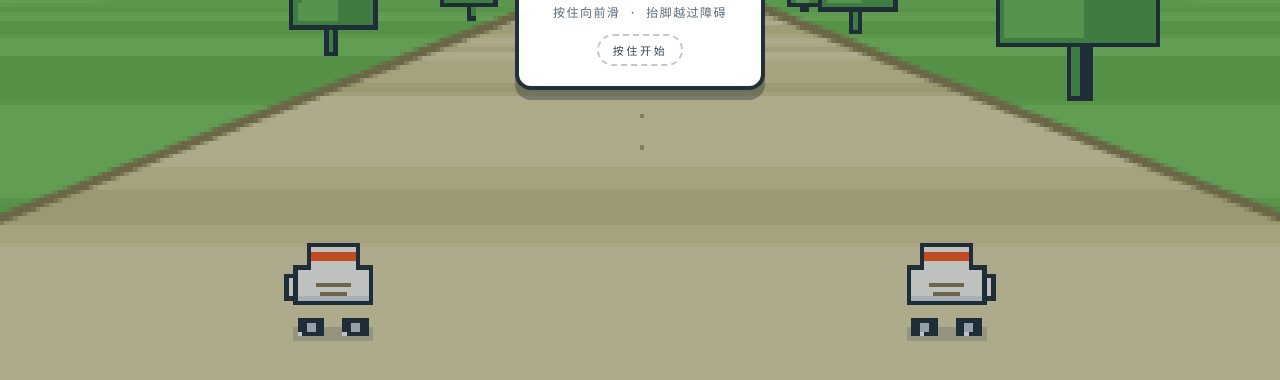
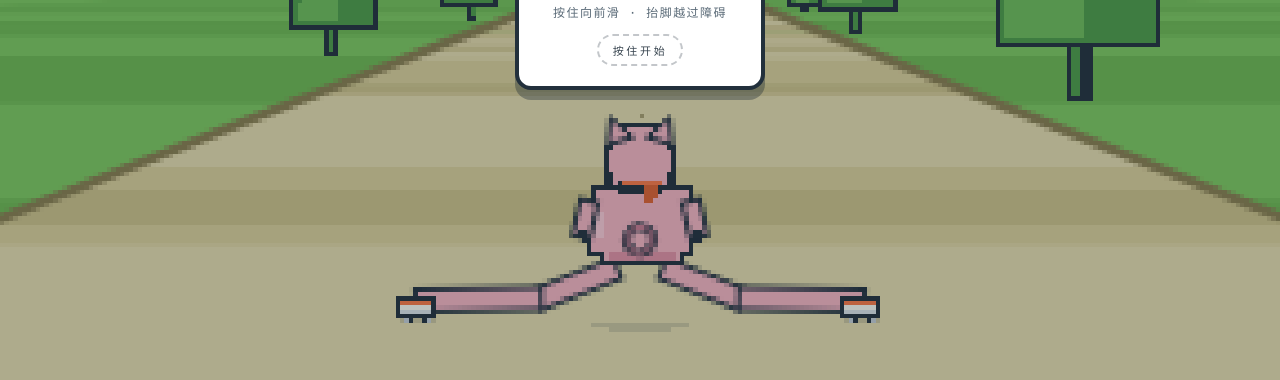
Before and after one commit to blueyesess/wavedromgen, a plain HTML site: page one-step/index.html in a window 1280 px wide. Shown: the part 406-786 px from the top of the page. Drawn offline with Linux system fonts and the light colour scheme.

Commit message:
feat: 指尖滑板游戏创意调研
Co-authored-by: traeagent <traeagent@users.noreply.github.com>

```diff
--- a/one-step/index.html
+++ b/one-step/index.html
@@ -148,12 +148,6 @@
 
   // 失衡
   let balance = 0;
-  let prevBoth = false;
-
-  // 双踩蓄力 / 冲刺
-  let charge = 0;
-  let chargeReady = false;
-  let dashT = 0;
 
   // 连击
   let combo = 0;
@@ -203,7 +197,6 @@
 
   function sfxStep(side) { blip(side === 0 ? 220 : 165, 0.06, 'square', 0.35); }
   function sfxPass() { blip(520, 0.035, 'square', 0.14); }
-  function sfxDash() { blip(180, 0.18, 'sawtooth', 0.28, 620); }
   function sfxTick() { blip(90, 0.02, 'square', 0.05); }
   function sfxFall() {
     blip(190, 0.28, 'sawtooth', 0.5, 60);
@@ -230,12 +223,12 @@
     horizon = Math.round(VH * 0.46);
     FOCAL = VH * 0.5;
     S_HIT = FOCAL / HIT_Z;
-    LANE = (0.24 * VW) / S_HIT;
+    LANE = (0.175 * VW) / S_HIT;
     ROAD_HALF = (0.72 * VW) / S_HIT;
     CAM_H = (VH * 0.92 - horizon) / S_HIT;
 
-    skateL = Math.round(VW * 0.26);
-    skateR = Math.round(VW * 0.74);
+    skateL = Math.round(VW * 0.325);
+    skateR = Math.round(VW * 0.675);
     skateY = Math.round(horizon + CAM_H * S_HIT) - 2;
   }
 
@@ -284,10 +277,6 @@
     particles = [];
     fallCause = '';
     balance = 0;
-    prevBoth = false;
-    charge = 0;
-    chargeReady = false;
-    dashT = 0;
     combo = 0;
     curve = null;
     curveAmt = 0;
@@ -612,8 +601,7 @@
 
     if (state === 'playing') {
       const anyDown = feet[0].down || feet[1].down;
-      dashT = Math.max(0, dashT - dt);
-      const envMul = (isTunnel() ? 1.12 : 1) * (dashT > 0 ? 1.6 : 1);
+      const envMul = isTunnel() ? 1.12 : 1;
       const target = anyDown ? (26 + Math.min(24, dist * 0.02)) * envMul : 0;
       speed += (target - speed) * Math.min(1, dt * 8);
       if (!anyDown && speed < 4) speed = 0;
@@ -643,21 +631,6 @@
       } else {
         bothUpT = 0;
       }
-
-      // 双踩蓄力 → 单脚抬起触发冲刺
-      const nowBoth = feet[0].down && feet[1].down;
-      if (nowBoth) {
-        charge = Math.min(1, charge + dt / 1.2);
-        if (charge >= 1) chargeReady = true;
-      } else if (prevBoth && chargeReady && !bothUp && state === 'playing') {
-        chargeReady = false;
-        charge = 0;
-        dashT = 0.9;
-        sfxDash();
-      } else if (!chargeReady) {
-        charge = Math.max(0, charge - dt * 0.9);
-      }
-      prevBoth = nowBoth;
 
       if (state === 'playing') updateWorld(dt);
     } else if (state === 'falling') {
@@ -1022,72 +995,70 @@
     }
   }
 
-  function drawSkate(x, y, side, down, flung) {
-    const dir = side === 0 ? -1 : 1;
-    const lift = down ? 0 : 12;
-    const bob = down ? Math.round(feet[side].bob * 2) : 0;
-    const px = Math.round(x + (down ? 0 : -dir * 2));
-    const py = Math.round(y - lift - bob);
+  /* ---------------- 玩家：背对镜头的小猪 ---------------- */
+  const PIG = { skin:'#f9b6c2', light:'#ffcdd6', skin2:'#e693a5', skin3:'#cf7f93', scarf:'#ff7a45', scarf2:'#e2622f' };
 
-    // 影子
-    ctx.globalAlpha = down ? 0.18 : 0.08;
+  function pigU() { return Math.max(0.55, Math.min(1.15, VH / 390)); }
+
+  // 粗像素肢体（带墨色描边）
+  function pigLimb(x1, y1, x2, y2, w) {
+    const dx = x2 - x1, dy = y2 - y1;
+    const len = Math.max(1, Math.hypot(dx, dy));
+    ctx.save();
+    ctx.translate((x1 + x2) / 2, (y1 + y2) / 2);
+    ctx.rotate(Math.atan2(dy, dx));
     ctx.fillStyle = pal.ink;
-    ctx.fillRect(px - 9, Math.round(y + 1), 18, down ? 3 : 2);
-    ctx.globalAlpha = 1;
+    ctx.fillRect(-len / 2 - 1, -w / 2 - 1, len + 2, w + 2);
+    ctx.fillStyle = PIG.skin;
+    ctx.fillRect(-len / 2, -w / 2, len, w);
+    ctx.restore();
+  }
 
-    // 冲刺尾迹
-    if (dashT > 0 && down) {
-      ctx.globalAlpha = Math.min(0.4, dashT / 0.9 * 0.4);
-      ctx.fillStyle = DANGER;
-      ctx.fillRect(px - 15, py - 9, 5, 1);
-      ctx.fillRect(px - 19, py - 5, 7, 1);
-      ctx.globalAlpha = 1;
+  // 左右对称的像素圆块：先描边再填色，只留外轮廓
+  function pigBlob(cx, top, rows, fill, shade) {
+    let y = Math.round(top);
+    const boxes = [];
+    for (const r of rows) {
+      const w = Math.max(2, Math.round(r.w));
+      const h = Math.max(1, Math.round(r.h));
+      const x = Math.round(cx - w / 2);
+      ctx.fillStyle = pal.ink;
+      ctx.fillRect(x - 1, y - 1, w + 2, h + 2);
+      boxes.push({ x: x, y: y, w: w, h: h });
+      y += h;
     }
+    for (const b of boxes) {
+      ctx.fillStyle = fill;
+      ctx.fillRect(b.x, b.y, b.w, b.h);
+    }
+    if (shade && boxes.length) {
+      const b = boxes[boxes.length - 1];
+      ctx.fillStyle = shade;
+      ctx.fillRect(b.x + 1, b.y + Math.max(0, b.h - 2), Math.max(1, b.w - 2), Math.min(2, b.h));
+    }
+    return boxes;
+  }
 
-    const body = '#fffdf4';
-    const shade = '#dfe7ea';
-
-    // 外轮廓
-    ctx.fillStyle = pal.ink;
-    ctx.fillRect(px - 9, py - 13, 18, 9);
-    ctx.fillRect(px - 6, py - 18, 12, 6);
-    // 鞋身
-    ctx.fillStyle = body;
-    ctx.fillRect(px - 8, py - 12, 16, 7);
-    // 鞋帮
-    ctx.fillRect(px - 5, py - 17, 10, 5);
-    // 鞋帮条纹
-    ctx.fillStyle = DANGER;
-    ctx.fillRect(px - 5, py - 16, 10, 2);
-    // 鞋底阴影
-    ctx.fillStyle = shade;
-    ctx.fillRect(px - 8, py - 6, 16, 1);
-    // 鞋头
-    ctx.fillStyle = pal.ink;
-    const toeX = dir > 0 ? px + 8 : px - 11;
-    ctx.fillRect(toeX, py - 11, 3, 6);
-    ctx.fillStyle = body;
-    ctx.fillRect(toeX + 1, py - 10, 1, 4);
-    // 鞋带
-    ctx.fillStyle = pal.edge;
-    ctx.fillRect(px - 4, py - 9, 8, 1);
-    ctx.fillRect(px - 3, py - 7, 6, 1);
-
+  function drawPigSkate(x, y, u) {
+    const bw = 13 * u, bh = 6 * u;
+    const left = Math.round(x - bw / 2);
+    const top = Math.round(y - 9 * u);
     // 轮子
     ctx.fillStyle = pal.ink;
-    ctx.fillRect(px - 8, py - 1, 6, 4);
-    ctx.fillRect(px + 2, py - 1, 6, 4);
+    ctx.fillRect(Math.round(x - 6 * u), Math.round(y - 3 * u), Math.max(2, Math.round(4 * u)), Math.max(2, Math.round(3 * u)));
+    ctx.fillRect(Math.round(x + 2 * u), Math.round(y - 3 * u), Math.max(2, Math.round(4 * u)), Math.max(2, Math.round(3 * u)));
     ctx.fillStyle = '#c6d0d6';
-    ctx.fillRect(px - 6, py, 2, 2);
-    ctx.fillRect(px + 4, py, 2, 2);
-
-    // 轮子转动高光
-    if (!flung) {
-      const spin = (Math.floor(dist * 0.7 + side * 2) % 4);
-      ctx.fillStyle = '#ffffff';
-      ctx.fillRect(px - 8 + spin, py + 2, 1, 1);
-      ctx.fillRect(px + 2 + spin, py + 2, 1, 1);
-    }
+    ctx.fillRect(Math.round(x - 5 * u), Math.round(y - 2 * u), Math.max(1, Math.round(2 * u)), Math.max(1, Math.round(2 * u)));
+    ctx.fillRect(Math.round(x + 3 * u), Math.round(y - 2 * u), Math.max(1, Math.round(2 * u)), Math.max(1, Math.round(2 * u)));
+    // 鞋靴
+    ctx.fillStyle = pal.ink;
+    ctx.fillRect(left - 1, top - 1, Math.round(bw) + 2, Math.round(bh) + 2);
+    ctx.fillStyle = '#fffdf4';
+    ctx.fillRect(left, top, Math.round(bw), Math.round(bh));
+    ctx.fillStyle = PIG.scarf;
+    ctx.fillRect(left, top, Math.round(bw), Math.max(1, Math.round(2 * u)));
+    ctx.fillStyle = '#dfe7ea';
+    ctx.fillRect(left, top + Math.round(bh) - Math.max(1, Math.round(2 * u)), Math.round(bw), Math.max(1, Math.round(u)));
   }
 
   function supportSide() {
@@ -1139,7 +1110,7 @@
   }
 
   // 单脚支撑时头顶的叹号，随失衡值变大、跳动
-  function drawWarnBang(x, y) {
+  function drawWarnBang(x, topY) {
     if (balance < 0.2) return;
     const k = Math.min(1, (balance - 0.2) / 0.45);
     const now = performance.now();
@@ -1150,7 +1121,7 @@
     const gap = 2 * s;
     const dotH = 2 * s;
     const cx = Math.round(x);
-    const top = Math.round(y - 50 - Math.sin(now * 0.012) * 2);
+    const top = Math.round(topY - Math.sin(now * 0.012) * 2);
 
     ctx.globalAlpha = k * pulse;
     // 墨色描边
@@ -1167,36 +1138,180 @@
     ctx.globalAlpha = 1;
   }
 
-  function drawSkates(tilt) {
+  function drawPigFigure(flail) {
+    const u = pigU();
+    const cx = VW / 2;
+    const ground = skateY;
+    const playing = state === 'playing' && !flail;
+    const ss = playing ? supportSide() : -1;
+    const now = performance.now();
+
+    const down0 = flail ? false : (feet[0].down || state === 'ready');
+    const down1 = flail ? false : (feet[1].down || state === 'ready');
+    const bothUp = flail || (!down0 && !down1);
+
+    const idle = (state === 'ready') ? Math.sin(now * 0.0025) * 0.9 * u : 0;
+    const bob = Math.max(feet[0].bob, feet[1].bob) * 2.2 * u + idle;
+    const sway = (down0 || down1) ? Math.sin(bobPhase * 2) * 0.9 * u : 0;
+    const lean = (playing && ss >= 0 && balance > 0.02)
+      ? (ss === 0 ? -1 : 1) * balance * 5 * u
+      : 0;
+    const shift = lean + sway;
+
+    const bodyBottom = ground - 25 * u - bob;
+    const bodyTop = bodyBottom - 33 * u;
+    const headTop = bodyTop - 22 * u;
+
+    // 地面影子
+    ctx.globalAlpha = 0.14;
+    ctx.fillStyle = pal.ink;
+    ctx.fillRect(Math.round(cx - 20 * u), Math.round(ground), Math.round(40 * u), Math.max(1, Math.round(1.5 * u)));
+    ctx.fillRect(Math.round(cx - 13 * u), Math.round(ground + 2 * u), Math.round(26 * u), Math.max(1, Math.round(1.5 * u)));
+    ctx.globalAlpha = 1;
+
+    // 腿与旱冰鞋
+    const wob = (playing && ss >= 0 && balance > 0.45)
+      ? Math.round(Math.sin(now * 0.05) * (balance - 0.45) * 5 * u)
+      : 0;
+
+    for (let i = 0; i < 2; i++) {
+      const dir = i === 0 ? -1 : 1;
+      const down = i === 0 ? down0 : down1;
+      const baseX = i === 0 ? skateL : skateR;
+      const footX = baseX + (ss === i ? wob : 0) - (down ? 0 : dir * 2 * u);
+      const lift = down ? 0 : (bothUp ? 10 * u : 14 * u);
+      const footY = ground - lift;
+      const hipX = cx + dir * 10 * u + shift;
+      const hipY = bodyBottom + 3 * u;
+
+      if (down) {
+        const kneeX = hipX + (footX - hipX) * 0.35 + dir * 3 * u;
+        const kneeY = hipY + (footY - hipY) * 0.55;
+        pigLimb(hipX, hipY, kneeX, kneeY, Math.max(4, Math.round(8 * u)));
+        pigLimb(kneeX, kneeY, footX, footY - 9 * u, Math.max(4, Math.round(8 * u)));
+      } else {
+        const kneeX = hipX + (footX - hipX) * 0.45 + dir * 3 * u;
+        const kneeY = hipY + (footY - hipY) * 0.55;
+        pigLimb(hipX, hipY, kneeX, kneeY, Math.max(4, Math.round(8 * u)));
+        pigLimb(kneeX, kneeY, footX, footY - 8 * u, Math.max(3, Math.round(7 * u)));
+      }
+
+      ctx.globalAlpha = down ? 0.15 : 0.07;
+      ctx.fillStyle = pal.ink;
+      ctx.fillRect(Math.round(baseX - 7 * u), Math.round(ground - 1), Math.round(14 * u), Math.max(1, Math.round(2 * u)));
+      ctx.globalAlpha = 1;
+      drawPigSkate(footX, footY, u);
+    }
+
+    // 身体
+    const bodyRows = [
+      { w: 26 * u, h: 4 * u },
+      { w: 38 * u, h: 8 * u },
+      { w: 46 * u, h: 12 * u },
+      { w: 40 * u, h: 6 * u },
+      { w: 30 * u, h: 3 * u }
+    ];
+    pigBlob(cx + shift, bodyTop, bodyRows, PIG.skin, PIG.skin2);
+
+    // 背部受光
+    ctx.fillStyle = PIG.light;
+    ctx.fillRect(Math.round(cx + shift - 18 * u), Math.round(bodyTop + 12 * u), Math.max(1, Math.round(4 * u)), Math.max(1, Math.round(10 * u)));
+
+    // 卷卷尾巴：屁股正中的一圈螺旋
+    const tx = cx + shift;
+    const ty = bodyTop + 24 * u;
+    ctx.strokeStyle = pal.ink;
+    ctx.lineWidth = Math.max(2, 2.4 * u);
+    ctx.beginPath();
+    ctx.arc(tx, ty, 5.4 * u, Math.PI * 0.62, Math.PI * 2.55);
+    ctx.stroke();
+    ctx.strokeStyle = PIG.skin3;
+    ctx.lineWidth = Math.max(1, 1.3 * u);
+    ctx.beginPath();
+    ctx.arc(tx, ty, 5.4 * u, Math.PI * 0.62, Math.PI * 2.55);
+    ctx.stroke();
+
+    // 手臂
+    for (let i = 0; i < 2; i++) {
+      const dir = i === 0 ? -1 : 1;
+      const down = i === 0 ? down0 : down1;
+      const sx = cx + shift + dir * 21 * u;
+      const sy = bodyTop + 9 * u;
+      let hx = sx + dir * 3 * u;
+      let hy = sy + 13 * u;
+      if (!down || bothUp) { hx = sx + dir * 8 * u; hy = sy + 2 * u; }
+      if (playing && balance > 0.55) { hx = sx + dir * 10 * u; hy = sy - 1 * u; }
+      pigLimb(sx, sy, hx, hy, Math.max(3, Math.round(5 * u)));
+      ctx.fillStyle = pal.ink;
+      ctx.fillRect(Math.round(hx) - Math.round(2 * u), Math.round(hy) - 1, Math.max(2, Math.round(3 * u)), Math.max(2, Math.round(2 * u)));
+    }
+
+    // 头
+    const headRows = [
+      { w: 14 * u, h: 3 * u },
+      { w: 22 * u, h: 6 * u },
+      { w: 26 * u, h: 9 * u },
+      { w: 22 * u, h: 5 * u },
+      { w: 14 * u, h: 2 * u }
+    ];
+    pigBlob(cx + shift, headTop, headRows, PIG.skin, PIG.skin2);
+    ctx.fillStyle = PIG.light;
+    ctx.fillRect(Math.round(cx + shift - 9 * u), Math.round(headTop + 4 * u), Math.max(1, Math.round(5 * u)), Math.max(1, Math.round(2 * u)));
+
+    // 猪耳：宽底三角形，向外张开
+    for (const dir of [-1, 1]) {
+      const tipX = cx + shift + dir * 12 * u;
+      const tipY = headTop - 4 * u;
+      const aX = cx + shift + dir * 3 * u;
+      const aY = headTop + 4 * u;
+      const bX = cx + shift + dir * 13 * u;
+      const bY = headTop + 7 * u;
+      ctx.beginPath();
+      ctx.moveTo(tipX, tipY);
+      ctx.lineTo(aX, aY);
+      ctx.lineTo(bX, bY);
+      ctx.closePath();
+      ctx.fillStyle = PIG.skin;
+      ctx.fill();
+      ctx.strokeStyle = pal.ink;
+      ctx.lineWidth = 1;
+      ctx.stroke();
+    }
+
+    // 围巾（背面看到的结与两条尾巴）
+    ctx.fillStyle = pal.ink;
+    ctx.fillRect(Math.round(cx + shift - 9 * u), Math.round(bodyTop - 1 * u), Math.round(18 * u), Math.round(4 * u));
+    ctx.fillStyle = PIG.scarf;
+    ctx.fillRect(Math.round(cx + shift - 8 * u), Math.round(bodyTop), Math.round(16 * u), Math.max(1, Math.round(2 * u)));
+    ctx.fillStyle = PIG.scarf2;
+    ctx.fillRect(Math.round(cx + shift + 2 * u), Math.round(bodyTop + 1 * u), Math.max(1, Math.round(3 * u)), Math.round(7 * u));
+    ctx.fillRect(Math.round(cx + shift + 5 * u), Math.round(bodyTop + 2 * u), Math.max(1, Math.round(2 * u)), Math.round(5 * u));
+
+    // 失衡提示：支撑脚光环 + 头顶叹号
+    if (playing && ss >= 0 && balance > 0.03) {
+      drawBalanceRing(ss === 0 ? skateL : skateR, ground);
+      drawWarnBang(cx + shift, headTop - 22 * u);
+    }
+  }
+
+  function drawPlayer(tilt) {
     if (state === 'falling' || state === 'over') {
       const t = state === 'over' ? 1 : Math.min(1, fallT / FALL_TIME);
       const e = t * t * (3 - 2 * t);
-      drawSkate(skateL - e * 26, skateY - e * 30, 0, false, true);
-      drawSkate(skateR + e * 30, skateY - e * 34, 1, false, true);
+      const dir = (fallCause === 'bothup' || fallCause === 'hit') ? 1 : -1;
+      ctx.save();
+      ctx.translate(VW / 2, skateY);
+      ctx.rotate(e * 0.55 * dir);
+      ctx.translate(-VW / 2, -skateY - e * 4);
+      drawPigFigure(true);
+      ctx.restore();
       return;
     }
-    const ready = state === 'ready';
-
     ctx.save();
     ctx.translate(VW / 2, skateY);
     ctx.rotate(tilt);
     ctx.translate(-VW / 2, -skateY);
-
-    // 失衡时支撑脚轻微发抖
-    const ss = state === 'playing' ? supportSide() : -1;
-    const wob = (ss >= 0 && balance > 0.45)
-      ? Math.round(Math.sin(performance.now() * 0.05) * (balance - 0.45) * 6)
-      : 0;
-
-    drawSkate(skateL + (ss === 0 ? wob : 0), skateY, 0, ready || feet[0].down, false);
-    drawSkate(skateR + (ss === 1 ? wob : 0), skateY, 1, ready || feet[1].down, false);
-
-    // 单脚支撑：脚下进度环 + 头顶叹气号
-    if (ss >= 0 && balance > 0.03) {
-      const bx = ss === 0 ? skateL : skateR;
-      drawBalanceRing(bx, skateY);
-      drawWarnBang(bx, skateY);
-    }
+    drawPigFigure(false);
     ctx.restore();
   }
 
@@ -1306,15 +1421,6 @@
       ctx.globalAlpha = 1;
     }
 
-    // 冲刺边缘光
-    if (dashT > 0) {
-      ctx.globalAlpha = Math.min(0.5, dashT / 0.9 * 0.5);
-      ctx.fillStyle = DANGER;
-      ctx.fillRect(0, 0, 2, VH);
-      ctx.fillRect(VW - 2, 0, 2, VH);
-      ctx.globalAlpha = 1;
-    }
-
     for (const p of particles) {
       ctx.globalAlpha = Math.max(0, 1 - p.t / p.life);
       ctx.fillStyle = pal.ink;
@@ -1334,7 +1440,6 @@
 
   function drawHUDText() {
     if (state !== 'playing') return;
-    const now = performance.now();
 
     if (mult() > 1) {
       ctx.textAlign = 'right';
@@ -1344,20 +1449,6 @@
       ctx.fillText('×' + mult(), VW - 5, 7);
       ctx.fillStyle = DANGER;
       ctx.fillText('×' + mult(), VW - 6, 6);
-    }
-
-    if (charge > 0.02 || chargeReady) {
-      const bw = 34;
-      const bx = Math.round(VW / 2 - bw / 2);
-      const by = VH - 12;
-      ctx.globalAlpha = 0.3;
-      ctx.fillStyle = pal.ink;
-      ctx.fillRect(bx - 1, by - 1, bw + 2, 4);
-      ctx.globalAlpha = 0.9;
-      const blink = chargeReady ? (0.55 + 0.45 * Math.sin(now * 0.012)) : 1;
-      ctx.fillStyle = chargeReady ? DANGER : '#ffffff';
-      ctx.fillRect(bx, by, Math.round(bw * (chargeReady ? 1 : charge)), 2);
-      ctx.globalAlpha = 1;
     }
 
     ctx.textAlign = 'left';
@@ -1415,7 +1506,7 @@
     drawTunnel();
     ctx.restore();
 
-    drawSkates(tilt);
+    drawPlayer(tilt);
     drawEffects();
     drawHUDText();
   }
```
Also changed, not shown: 1 other file.
